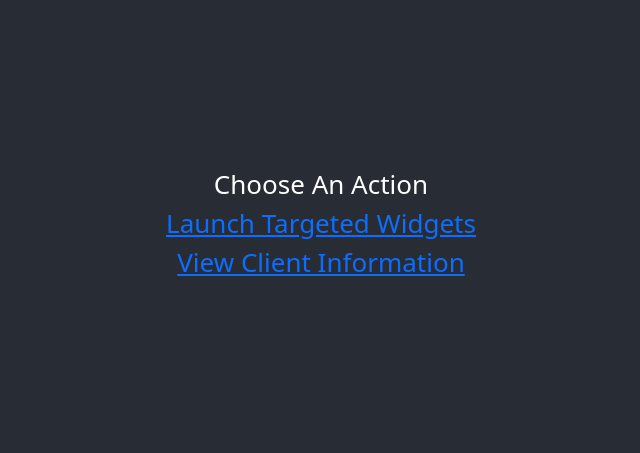
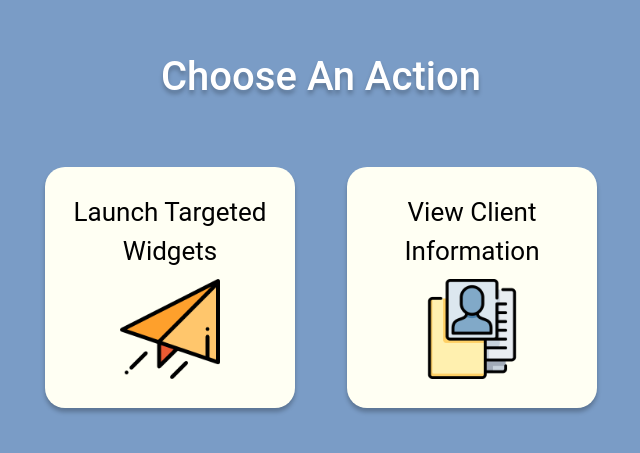
Before and after one commit to TLI-group3/TLI-client, a React (Create React App) app: page / in a window 1280 px wide. Shown: the part 177-630 px from the top of the page, without its empty margins (319-959 px from the left). Built offline with nearby package versions, Linux system fonts and the light colour scheme.

Commit message:
Styled home page

```diff
--- a/src/app/App.scss
+++ b/src/app/App.scss
@@ -1,23 +1,10 @@
 .App {
   text-align: center;
-  background-color: #282c34;
+  background-color: #7A9CC6;
   min-height: 100vh;
   display: flex;
-  flex-direction: column;
   align-items: center;
   justify-content: center;
   font-size: calc(10px + 2vmin);
   color: white;
 }
-
-.car {
-  border-radius: 5px;
-  background-color: lavender;
-  color: black;
-  padding: 1px;
-}
-
-.carslist {
-  display: flex;
-  flex-direction: column;
-}
--- a/src/components/chooseAction/ActionButton.js
+++ b/src/components/chooseAction/ActionButton.js
@@ -1,19 +1,22 @@
 import React from 'react';
 import { Link } from "react-router-dom";
 import PropTypes from "prop-types";
+import styles from './ActionContainer.module.scss';
 
 /**
  * A button that directs the user to a specific page, depending on what they want to do
  */
 export default function ActionButton(props) {
     return (
-        <div>
-            <Link to={props.path}>{props.buttonLabel}</Link>
-        </div>
+        <Link className={styles.actionButton} to={props.path}>
+            <p>{props.buttonLabel}</p>
+            <img src={props.icon} alt="Send Email icon"/>
+        </Link>
     );
 }
 
 ActionButton.propTypes = {
     path: PropTypes.string,
     buttonLabel: PropTypes.string,
+    icon: PropTypes.string,
 }
--- a/src/components/chooseAction/ActionContainer.js
+++ b/src/components/chooseAction/ActionContainer.js
@@ -1,6 +1,8 @@
 import React from 'react';
 import ActionButton from "./ActionButton";
 import styles from './ActionContainer.module.scss';
+import send from '../../resources/send.png';
+import profile from '../../resources/profile.png';
 
 /**
  * A container component that acts as our home page. It contains buttons that
@@ -15,18 +17,24 @@ export class ActionContainer extends React.Component {
         }
     }
 
+    // Icons made by https://www.freepik.com
+    // TODO: add proper attribution
     render(){
         return (
             <div className={styles.actionContainer}>
-                Choose An Action
+                <h1>Choose An Action</h1>
+                <div className={styles.buttons}>
                     <ActionButton
                         path={this.state.launchWidgetPath}
                         buttonLabel="Launch Targeted Widgets"
+                        icon={send}
                     />
                     <ActionButton
                         path={this.state.clientViewPath}
                         buttonLabel="View Client Information"
+                        icon={profile}
                     />
+                </div>
             </div>
         );
     }
--- a/src/components/chooseAction/ActionContainer.module.scss
+++ b/src/components/chooseAction/ActionContainer.module.scss
@@ -1,3 +1,30 @@
 .actionContainer {
   text-align: center;
+  font-family: Roboto, sans-serif;
+  h1 {
+    text-shadow: 0 4px 4px rgba(0, 0, 0, 0.25);
+    margin: 1em;
+  }
+  .buttons {
+    display: flex;
+    flex-direction: row;
+  }
 }
+
+.actionButton {
+  text-decoration: none;
+  padding: 1em;
+  margin: 1em;
+  background-color: #FFFFF3;
+  border-radius: 20px;
+  box-shadow: 0 4px 4px rgba(0, 0, 0, 0.25);
+  width: 250px;
+  p {
+    margin-bottom: 5px;
+    color: black;
+  }
+  img {
+    height: 100px;
+    margin: 3px;
+  }
+}
```
Also changed, not shown: src/resources/profile.png (added), src/resources/send.png (added). Lines whose indentation alone changed are shown as unchanged.
